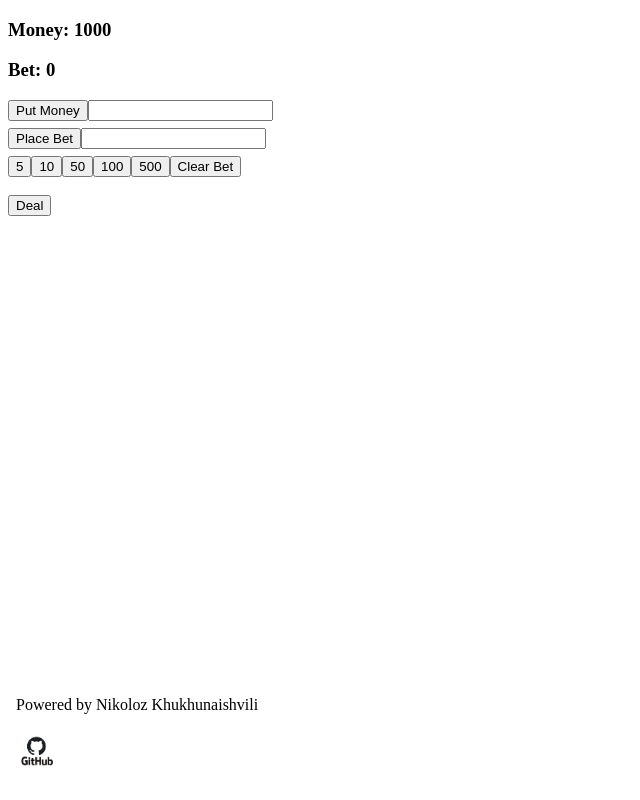
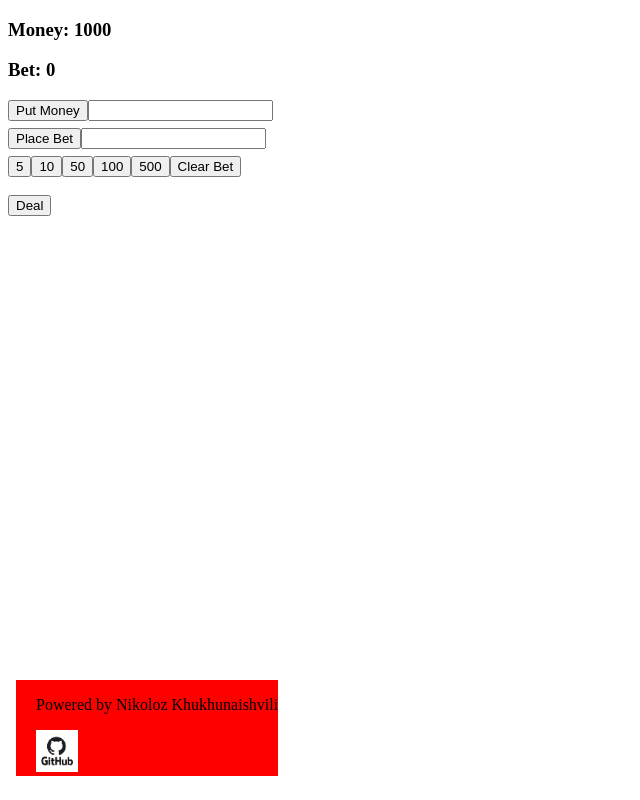
Before and after one commit to nikkoloz/blackjack, a plain HTML site: page index.html in a window 1280 px wide. Shown: the whole page, without its empty margins (0-640 px from the left). Drawn offline with Linux system fonts and the light colour scheme.

Commit message:
დავამატე პადინგი

```diff
--- a/index.html
+++ b/index.html
@@ -8,6 +8,8 @@
             position: fixed;
             margin: 8px;
             bottom: 1rem;
+            background-color: red;
+            padding-left: 20px;
         }
     </style>
 </head>
```
